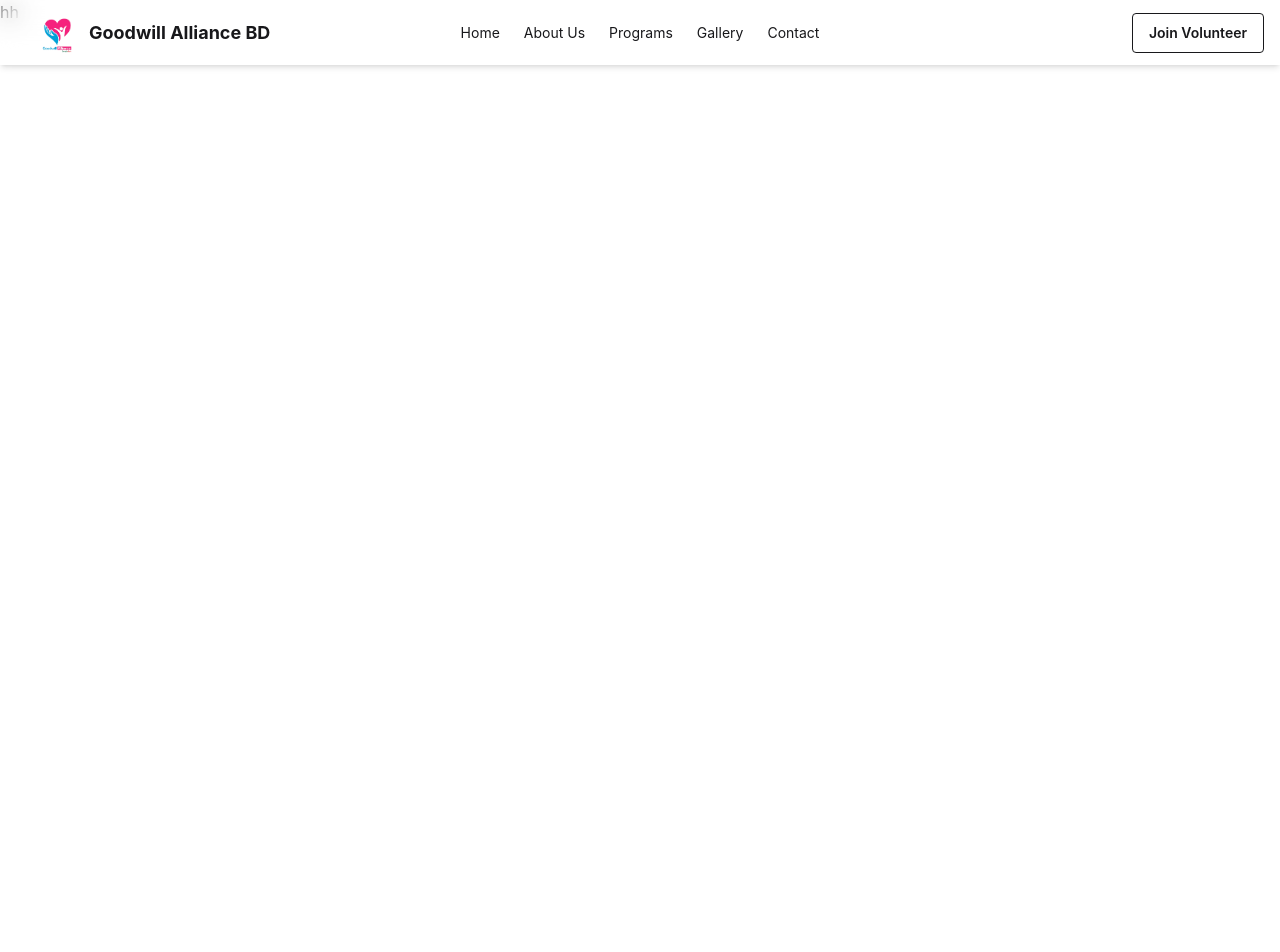
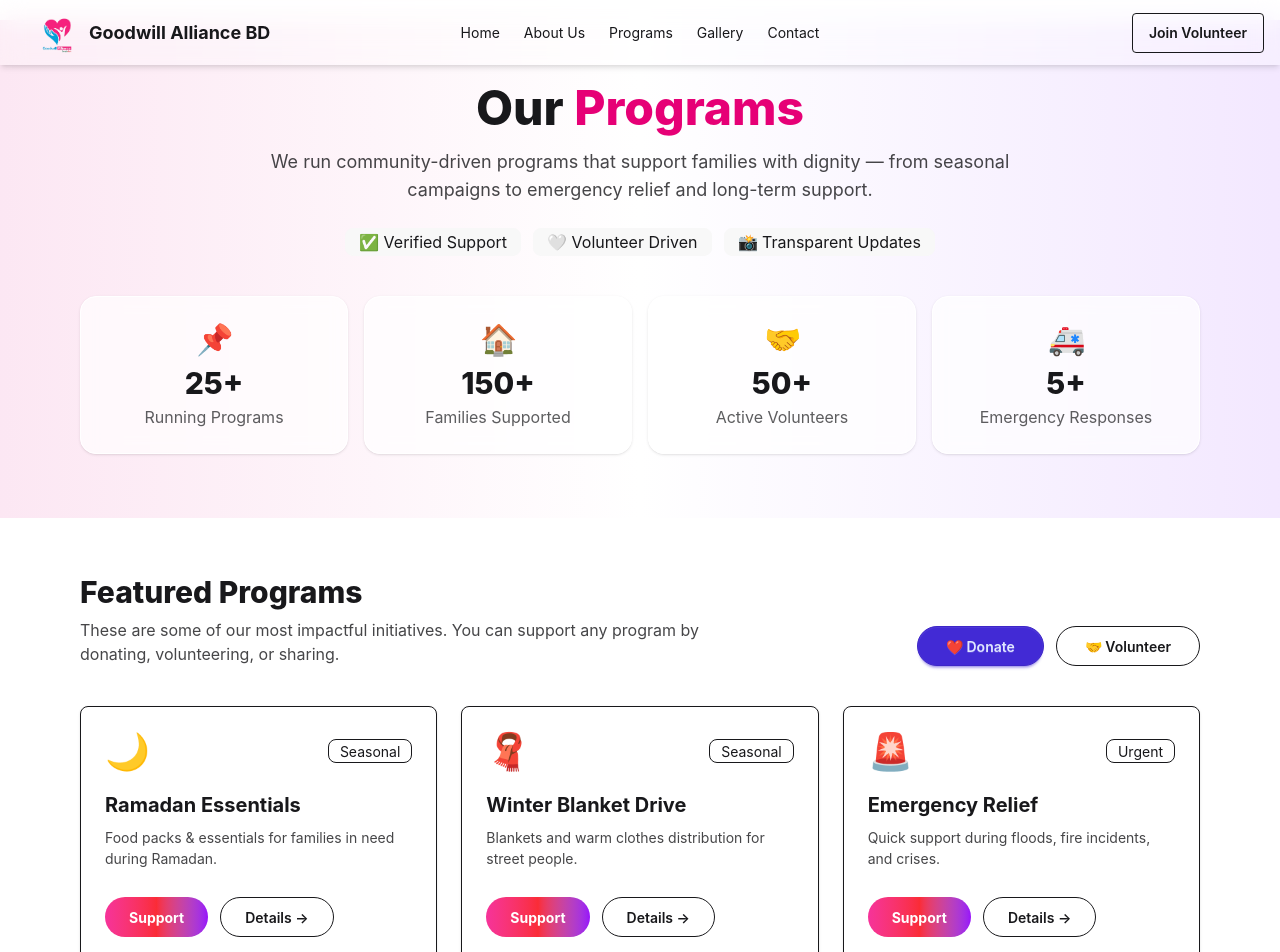
Before and after one commit to tanvir560298/GoodWill-, a React (Vite) app: page /programs in a window 1280 px wide. Shown: the top 952 px of the page. Before the commit the page ends 800 px from the top, so only its background shows below. Built offline with nearby package versions, Linux system fonts and the light colour scheme.

Commit message:
programs page added

```diff
--- a/src/pages/Programs.jsx
+++ b/src/pages/Programs.jsx
@@ -1,11 +1,235 @@
-import React from 'react';
+import React from "react";
 
-const Programs = () => {
-    return (
-        <div>
-            hh
+const impactStats = [
+  { value: "25+", label: "Running Programs", icon: "📌" },
+  { value: "150+", label: "Families Supported", icon: "🏠" },
+  { value: "50+", label: "Active Volunteers", icon: "🤝" },
+  { value: "5+", label: "Emergency Responses", icon: "🚑" },
+];
+
+const programs = [
+  {
+    title: "Ramadan Essentials",
+    desc: "Food packs & essentials for families in need during Ramadan.",
+    icon: "🌙",
+    tag: "Seasonal",
+  },
+  {
+    title: "Winter Blanket Drive",
+    desc: "Blankets and warm clothes distribution for street people.",
+    icon: "🧣",
+    tag: "Seasonal",
+  },
+  {
+    title: "Emergency Relief",
+    desc: "Quick support during floods, fire incidents, and crises.",
+    icon: "🚨",
+    tag: "Urgent",
+  },
+  {
+    title: "Education Support",
+    desc: "Helping students with supplies, fees, and learning resources.",
+    icon: "📚",
+    tag: "Education",
+  },
+  {
+    title: "Medical Support",
+    desc: "Support for medicine, tests, and basic healthcare needs.",
+    icon: "💊",
+    tag: "Health",
+  },
+  {
+    title: "Community Awareness",
+    desc: "Awareness campaigns, social initiatives, and volunteer actions.",
+    icon: "📣",
+    tag: "Community",
+  },
+];
+
+const howItWorks = [
+  {
+    title: "Identify Needs",
+    desc: "We survey local communities and verify requests.",
+    icon: "🔍",
+  },
+  {
+    title: "Plan & Collect",
+    desc: "We organize volunteers and collect donations/supplies.",
+    icon: "🗂️",
+  },
+  {
+    title: "Distribute With Dignity",
+    desc: "We deliver support fairly and respectfully.",
+    icon: "🎁",
+  },
+  {
+    title: "Share Updates",
+    desc: "We share transparent updates & outcomes with supporters.",
+    icon: "📸",
+  },
+];
+
+export default function Programs() {
+  return (
+    <div className="min-h-screen bg-base-100">
+      {/* Header */}
+      <section className="relative overflow-hidden mt-5">
+        <div className="absolute inset-0 bg-gradient-to-r from-pink-100 via-white to-purple-100" />
+        <div className="relative max-w-6xl mx-auto px-4 py-16">
+          <div className="text-center">
+            <h1 className="text-4xl md:text-5xl font-extrabold">
+              Our <span className="text-pink-600">Programs</span>
+            </h1>
+            <p className="mt-4 text-lg opacity-80 max-w-3xl mx-auto">
+              We run community-driven programs that support families with dignity —
+              from seasonal campaigns to emergency relief and long-term support.
+            </p>
+
+            {/* Badges */}
+            <div className="mt-6 flex flex-wrap justify-center gap-3">
+              <span className="badge badge-lg badge-ghost">✅ Verified Support</span>
+              <span className="badge badge-lg badge-ghost">🤍 Volunteer Driven</span>
+              <span className="badge badge-lg badge-ghost">📸 Transparent Updates</span>
+            </div>
+          </div>
+
+          {/* Stats */}
+          <div className="mt-10 grid grid-cols-1 sm:grid-cols-2 lg:grid-cols-4 gap-4">
+            {impactStats.map((s) => (
+              <div
+                key={s.label}
+                className="rounded-2xl bg-white/70 backdrop-blur border border-white shadow p-6 text-center"
+              >
+                <div className="text-3xl">{s.icon}</div>
+                <p className="text-3xl font-extrabold mt-2">{s.value}</p>
+                <p className="opacity-70 mt-1">{s.label}</p>
+              </div>
+            ))}
+          </div>
         </div>
-    );
-};
+      </section>
 
-export default Programs;
+      {/* Programs Grid */}
+      <section className="max-w-6xl mx-auto px-4 py-14">
+        <div className="flex flex-col md:flex-row md:items-end md:justify-between gap-4">
+          <div>
+            <h2 className="text-3xl font-extrabold">Featured Programs</h2>
+            <p className="mt-2 opacity-80 max-w-2xl">
+              These are some of our most impactful initiatives. You can support any program
+              by donating, volunteering, or sharing.
+            </p>
+          </div>
+
+          {/* Small CTA */}
+          <div className="flex gap-3">
+            <a href="/donate" className="btn btn-primary rounded-full px-7">
+              ❤️ Donate
+            </a>
+            <a href="/volunteer" className="btn btn-outline rounded-full px-7">
+              🤝 Volunteer
+            </a>
+          </div>
+        </div>
+
+        <div className="mt-10 grid grid-cols-1 sm:grid-cols-2 lg:grid-cols-3 gap-6">
+          {programs.map((p) => (
+            <div
+              key={p.title}
+              className="card bg-base-100 shadow border hover:shadow-xl transition-all duration-300"
+            >
+              <div className="card-body">
+                <div className="flex items-center justify-between">
+                  <div className="text-4xl">{p.icon}</div>
+                  <span className="badge badge-outline">{p.tag}</span>
+                </div>
+
+                <h3 className="text-xl font-bold mt-3">{p.title}</h3>
+                <p className="opacity-80">{p.desc}</p>
+
+                <div className="mt-5 flex gap-3">
+                  <a
+                    href="/donate"
+                    className="relative inline-flex items-center justify-center px-6 py-2 overflow-hidden font-bold text-white transition-all duration-300 rounded-full group bg-gradient-to-r from-pink-500 via-red-500 to-purple-600 hover:scale-105"
+                  >
+                    <span className="absolute inset-0 w-full h-full bg-gradient-to-r from-pink-400 via-red-400 to-purple-500 opacity-0 group-hover:opacity-100 transition-opacity duration-300 blur-lg"></span>
+                    <span className="relative">Support</span>
+                  </a>
+
+                  <a
+                    href="/contact"
+                    className="btn btn-outline rounded-full px-6"
+                  >
+                    Details →
+                  </a>
+                </div>
+              </div>
+            </div>
+          ))}
+        </div>
+      </section>
+
+      {/* How it works */}
+      <section className="bg-base-200">
+        <div className="max-w-6xl mx-auto px-4 py-14">
+          <div className="text-center">
+            <h2 className="text-3xl font-extrabold">How We Work</h2>
+            <p className="mt-3 opacity-80 max-w-3xl mx-auto">
+              We follow a clear process so the support reaches the right people with honesty and transparency.
+            </p>
+          </div>
+
+          <div className="mt-10 grid grid-cols-1 sm:grid-cols-2 lg:grid-cols-4 gap-6">
+            {howItWorks.map((s) => (
+              <div key={s.title} className="card bg-base-100 shadow">
+                <div className="card-body">
+                  <div className="text-3xl">{s.icon}</div>
+                  <h3 className="text-lg font-bold mt-2">{s.title}</h3>
+                  <p className="opacity-80">{s.desc}</p>
+                </div>
+              </div>
+            ))}
+          </div>
+
+          {/* Divider */}
+          <div className="mt-12 text-center">
+            <p className="opacity-80">
+              Want to collaborate on a new program idea?
+            </p>
+            <div className="mt-4 flex flex-col sm:flex-row gap-4 justify-center">
+              <a href="/contact" className="btn btn-outline rounded-full px-10">
+                📩 Contact Us
+              </a>
+              <a href="/volunteer" className="btn btn-primary rounded-full px-10">
+                🤝 Join Volunteer
+              </a>
+            </div>
+          </div>
+        </div>
+      </section>
+
+      {/* CTA Footer */}
+      <section className="bg-gradient-to-r from-pink-500 via-red-500 to-purple-600 text-white">
+        <div className="max-w-6xl mx-auto px-4 py-14 text-center">
+          <h2 className="text-3xl md:text-4xl font-extrabold">
+            Support a Program Today
+          </h2>
+          <p className="mt-3 opacity-90 max-w-2xl mx-auto">
+            Your donation or volunteer time can change lives. Let’s build impact together.
+          </p>
+
+          <div className="mt-7 flex flex-col sm:flex-row gap-4 justify-center">
+            <a href="/donate" className="btn btn-neutral px-10 rounded-full">
+              ❤️ Donate Now
+            </a>
+            <a
+              href="/volunteer"
+              className="btn btn-outline px-10 rounded-full text-white border-white hover:bg-white hover:text-black"
+            >
+              🤝 Become a Volunteer
+            </a>
+          </div>
+        </div>
+      </section>
+    </div>
+  );
+}
```
